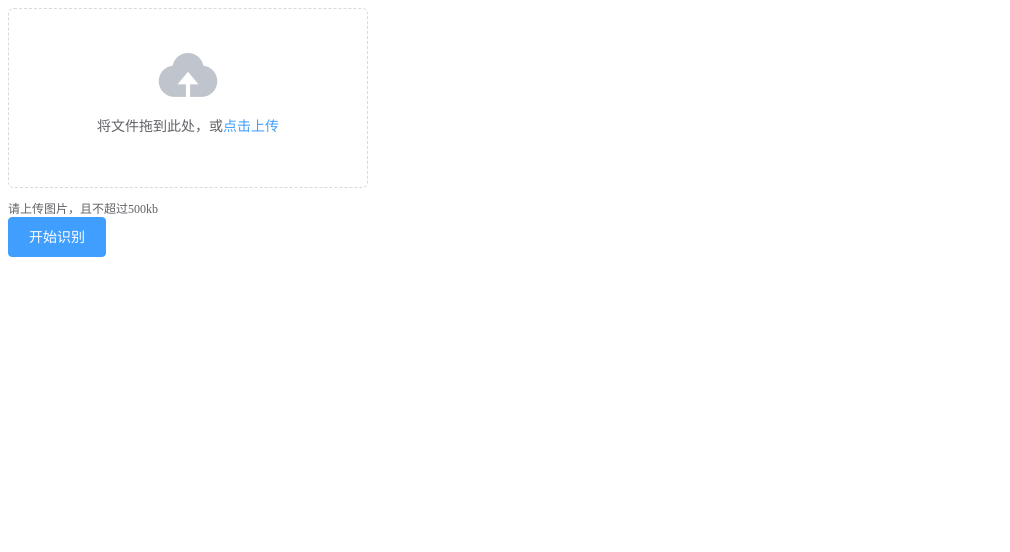
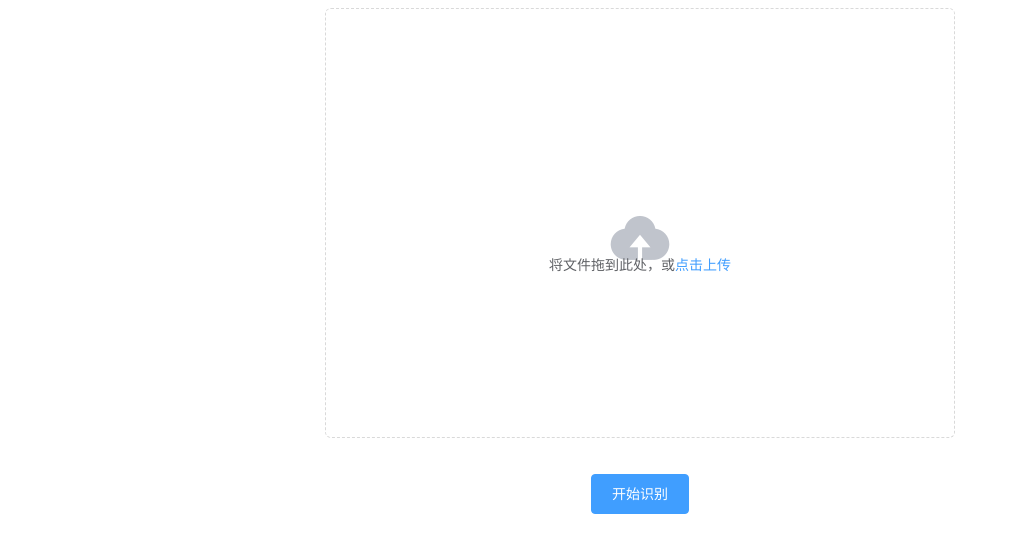
Before and after one commit to Zeke-chin/ocr_frontend, a Vue app: page /#/ in a window 1280 px wide. Shown: the top 552 px of the page, without its empty margins (0-1010 px from the left). Built offline with nearby package versions, Linux system fonts and the light colour scheme.

Commit message:
解决mian 大盒子居中

```diff
--- a/src/views/Main.vue
+++ b/src/views/Main.vue
@@ -1,13 +1,15 @@
 <template>
-  <div>
+  <div class="upload">
     <el-upload class="upload-demo" drag action="https://jsonplaceholder.typicode.com/posts/" multiple>
       <i class="el-icon-upload"></i>
       <div class="el-upload__text">将文件拖到此处，或<em>点击上传</em></div>
-      <div class="el-upload__tip" slot="tip">请上传图片，且不超过500kb</div>
+      <!-- <div class="el-upload__tip" slot="tip">请上传图片，且不超过500kb</div> -->
     </el-upload>
 
+    <br>
+    <br>
     <el-row>
-      <el-button  @click="$router.push('/result')" type="primary">开始识别</el-button>
+      <el-button @click="$router.push('/result')" type="primary">开始识别</el-button>
     </el-row>
 
   </div>
@@ -34,10 +36,28 @@ export default {
 };
 </script>
 
-<style lang="scss" scoped>
-.upload-demo{
-  background-position : center;
+<style lang="scss">
+.upload {
+  display: flex;
+  flex-direction: column;
+  justify-content: center;
+  align-items: center;
 }
 
+.el-upload-dragger {
+  display: flex;
+  flex-direction: column;
+  justify-content: center;
+  align-items: center;
+  height: 430px;
+  width: 630px;
+}
 
+.el-icon-upload::before {
+  margin-top: -24px !important;
+}
+
+.el-upload__text {
+  margin-top: -24px
+}
 </style>
--- a/src/views/Result.vue
+++ b/src/views/Result.vue
@@ -1,17 +1,23 @@
 <template>
   <div class="demo-image__placeholder">
     <div class="block">
-      <span class="demonstration">默认</span>
+      <span class="demonstration"></span>
       <el-image :src="src"></el-image>
     </div>
-    <div class="block">
+
+    <!-- <div class="block">
       <span class="demonstration">自定义</span>
       <el-image :src="src">
         <div slot="placeholder" class="image-slot">
           加载中<span class="dot">...</span>
         </div>
       </el-image>
-    </div>
+    </div> -->
+
+    <el-row>
+      <el-button type="primary">重新识别</el-button>
+      <el-button type="primary" plain>复制到剪切板</el-button>
+    </el-row>
   </div>
 </template>
 
@@ -25,6 +31,6 @@
   }
 </script>
 
-<style lang="scss" scoped>
+<style lang="css" scoped>
 
 </style>
```
Lines whose indentation alone changed are shown as unchanged.
